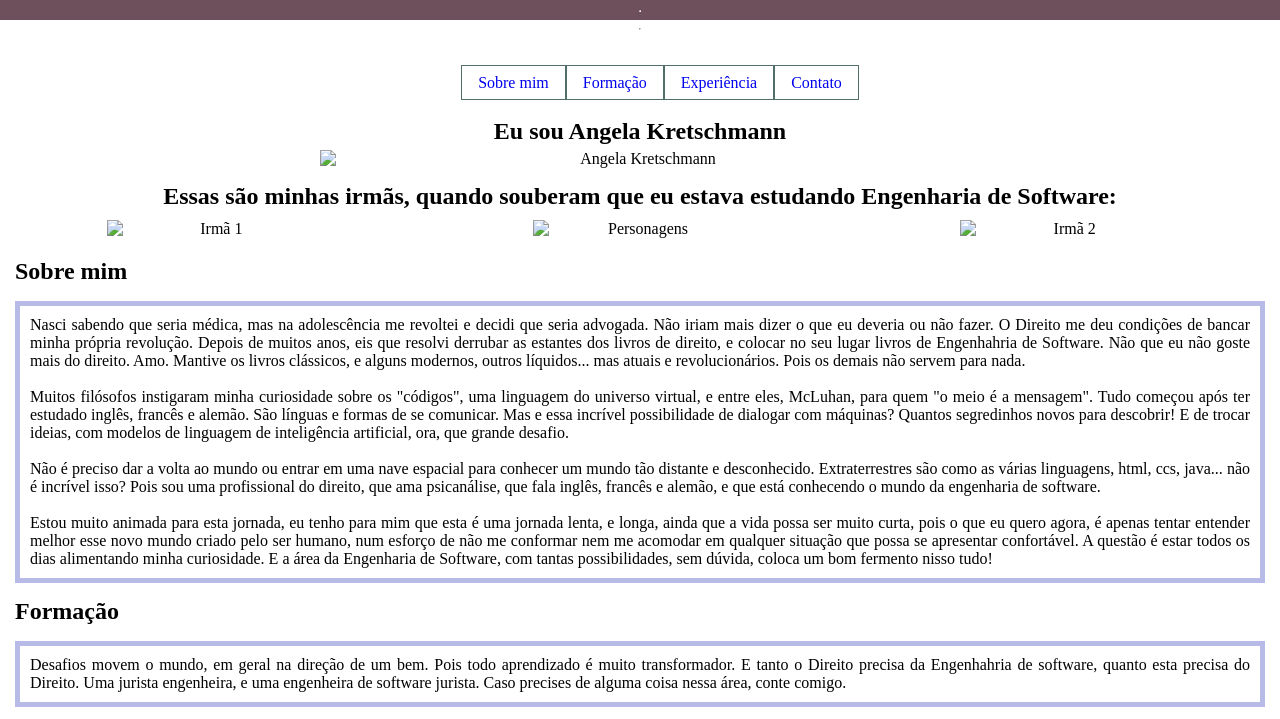
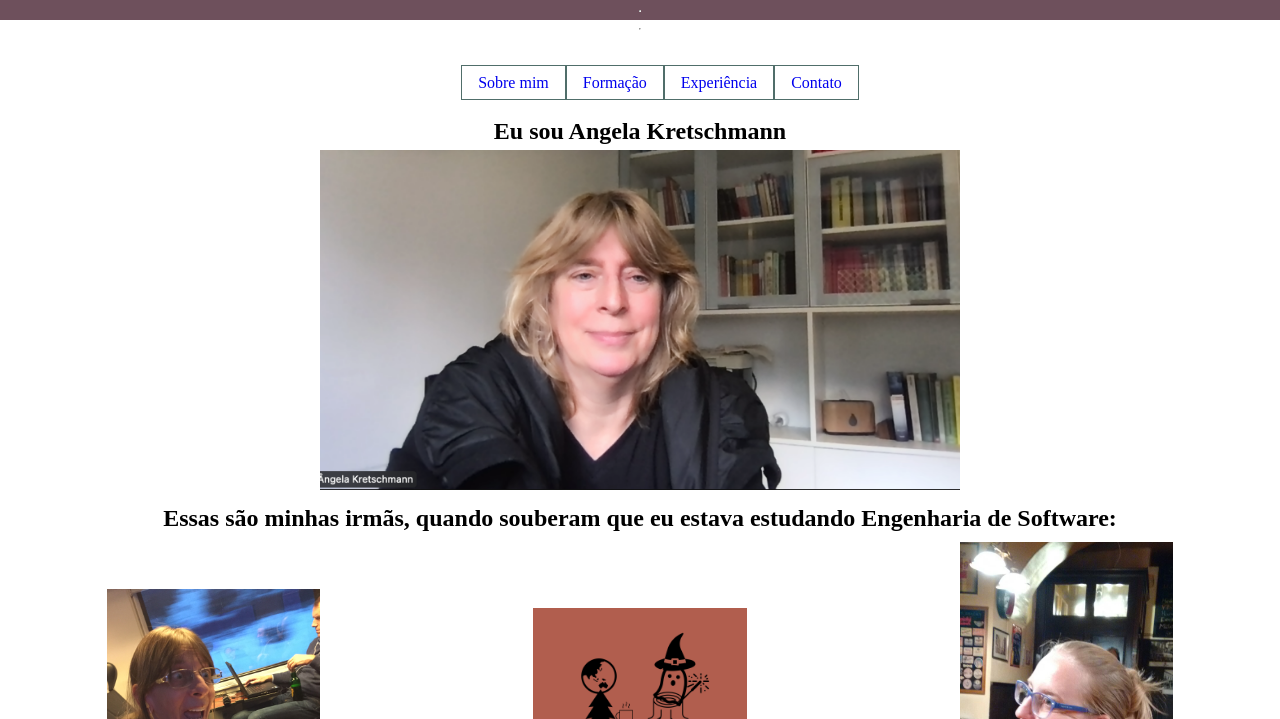
Before and after one commit to angelakremann/Personal-Profile, a plain HTML site: page index.html in a window 1280 px wide. Shown: the part 63-782 px from the top of the page. Drawn offline with Linux system fonts and the light colour scheme.

Commit message:
Update index.html

```diff
--- a/index.html
+++ b/index.html
@@ -101,7 +101,7 @@
     <div class="image-row">
         <div class="image-container">
             <h2>Eu sou Angela Kretschmann</h2>
-            <img src="../angela.png" alt="Angela Kretschmann" title="Angela Kretschmann">
+            <img src="../Imagens/angela.png" alt="Angela Kretschmann" title="Angela Kretschmann">
         </div>
     </div>
 
@@ -115,13 +115,13 @@
     <!-- Secção de imagens de Djanine (Irmã 1), Personagens e Solange (Irmã 2) -->
     <div class="image-row">
         <div class="image-container">
-            <img src="../solange.jpeg" alt="Irmã 1" title="Irmã 1">
+            <img src="../Imagens/solange.jpeg" alt="Irmã 1" title="Irmã 1">
         </div>
         <div class="image-container">
-            <img src="../personagens.png" alt="Personagens" title="Personagens">
+            <img src="../Imagens/personagens.png" alt="Personagens" title="Personagens">
         </div>
         <div class="image-container">
-            <img src="../djanine.jpeg" alt="Irmã 2" title="Irmã 2">
+            <img src="../Imagens/djanine.jpeg" alt="Irmã 2" title="Irmã 2">
         </div>
     </div>
 
```
